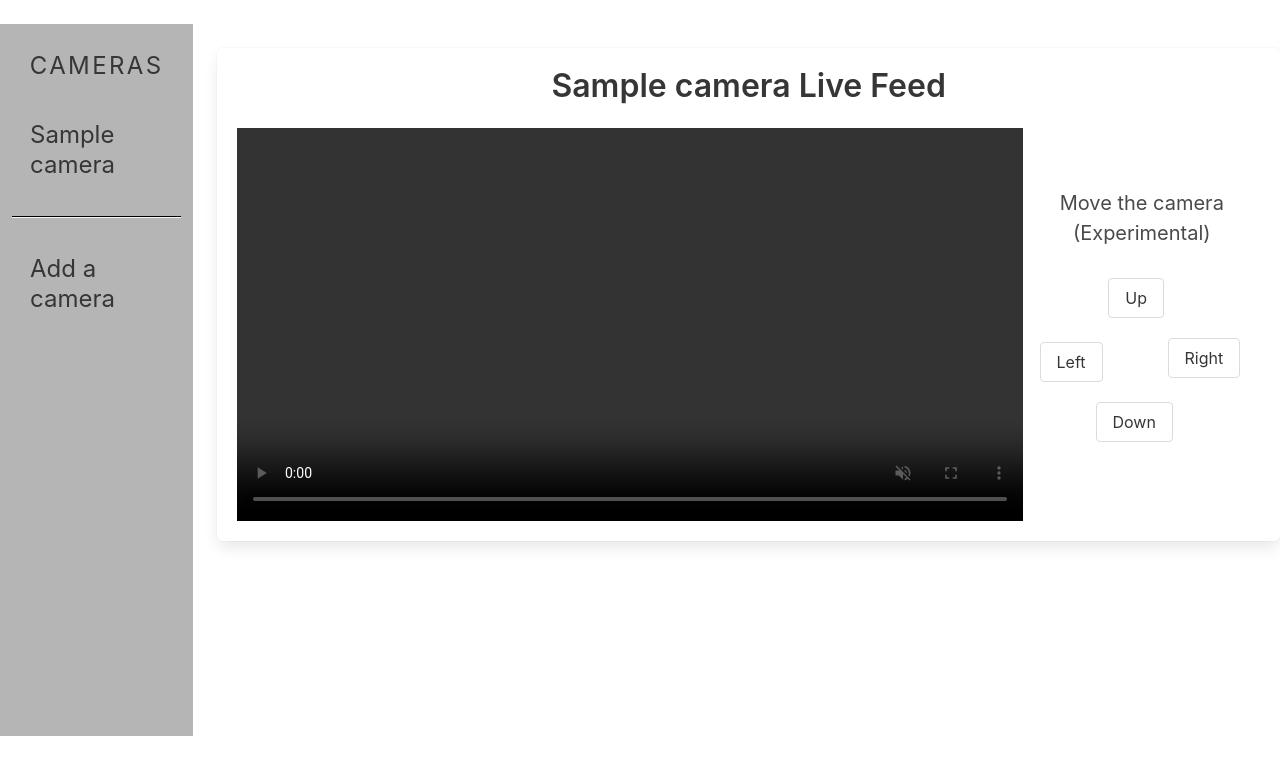
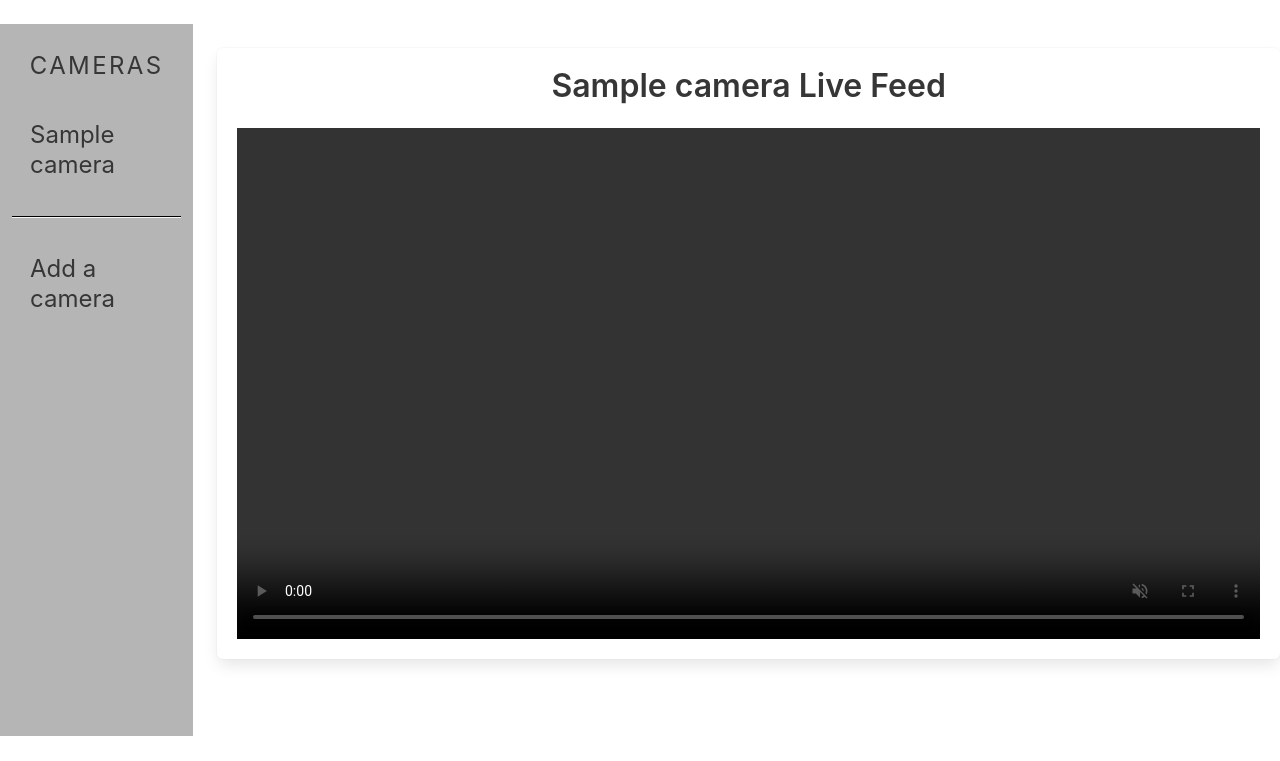
Before and after one commit to h-sarhan/opensec, a Django app: page /1/view/ in a window 1280 px wide. Shown: the top 761 px of the page. Run offline with Django 4.2, Linux system fonts and the light colour scheme; tables that the repository leaves empty hold one stand-in row (values such as "Sample post"); parts of the project's set-up code (start-up, migrations or seed data) failed here and were passed over.

Commit message:
Remove async and onvif related code

```diff
--- a/camera/camera_manager.py
+++ b/camera/camera_manager.py
@@ -1,5 +1,4 @@
 import cv2 as cv
-from asgiref.sync import sync_to_async
 from django.conf import settings
 
 from .camera import CameraSource
@@ -10,9 +9,9 @@ class CameraManager:
     def __init__(self):
         self.cameras = []
         self.sources = []
-        self.feed = LiveFeed()
+        # self.feed = LiveFeed()
 
-    @sync_to_async
+    # @sync_to_async
     def update_camera_list(self, camera_model):
         self.cameras = list(camera_model.objects.all())
 
--- a/opensec/forms.py
+++ b/opensec/forms.py
@@ -6,7 +6,7 @@ from .models import Camera
 class EditCameraForm(forms.ModelForm):
     class Meta:
         model = Camera
-        fields = ("name", "rtsp_url", "is_ptz")
+        fields = ("name", "rtsp_url")
 
     def __init__(self, *args, **kwargs):
         super(EditCameraForm, self).__init__(*args, **kwargs)
@@ -22,7 +22,7 @@ class EditCameraForm(forms.ModelForm):
 class AddCameraForm(forms.ModelForm):
     class Meta:
         model = Camera
-        fields = ("name", "rtsp_url", "is_ptz")
+        fields = ("name", "rtsp_url")
 
     def __init__(self, *args, **kwargs):
         super(AddCameraForm, self).__init__(*args, **kwargs)
--- a/opensec/jobs.py
+++ b/opensec/jobs.py
@@ -5,15 +5,16 @@ from camera import camera_manager
 from schedule import Scheduler
 
 
-async def startup_job(camera_model):
+def startup_job(camera_model):
     print("UPDATING CAMERAS")
-    await camera_manager.update_camera_list(camera_model)
+    camera_manager.update_camera_list(camera_model)
     print("CONNECTING TO SOURCES")
     camera_manager.connect_to_sources()
     camera_manager.update_snapshots()
 
 
 def update_snapshots_job():
+    print("Snapshot updated")
     camera_manager.update_snapshots()
 
 
--- a/opensec/models.py
+++ b/opensec/models.py
@@ -10,8 +10,6 @@ class Camera(models.Model):
         blank=False,
         max_length=200,
     )
-    is_onvif = models.BooleanField("ONVIF compliant?", default=False)
-    is_ptz = models.BooleanField("Has PTZ controls?", default=False)
     is_active = models.BooleanField("Is the camera currently active?", default=False)
     video_height = models.PositiveIntegerField(
         "Source video height", null=True, blank=True
--- a/static/css/base.css
+++ b/static/css/base.css
@@ -10,44 +10,6 @@
   display: flex;
 }
 
-.ptz-controls {
-  display: flex;
-  flex-direction: column;
-  justify-content: center;
-  gap: 30px;
-}
-
-
-.left-btn {
-  /* right: 30px; */
-  left: 1rem;
-  bottom: 2rem;
-}
-
-.right-btn {
-  left: 9rem;
-  bottom: 5.2rem;
-
-}
-.up-btn {
-  left: 5.3rem;
-
-}
-.down-btn {
-  left: 4.5rem;
-  top: 4.8rem;
-}
-
-
-.ptz-controls .buttons {
-  display: block;
-}
-
-.ptz-controls .buttons button{
-  display: block;
-  position: relative;
-}
-
 .navbar-item img {
   max-height: 2.3rem;
 }
--- a/templates/view_camera.html
+++ b/templates/view_camera.html
@@ -18,17 +18,6 @@
               playsinline="true"
               muted="true">
             </video>
-            {% if camera.is_ptz %}
-              <div class="ptz-controls">
-                <div class="has-text-centered is-size-5">Move the camera (Experimental)</div>
-                <div class="buttons">
-                  <button class="button up-btn">Up</button>
-                  <button class="button down-btn">Down</button>
-                  <button class="button left-btn">Left</button>
-                  <button class="button right-btn">Right</button>
-                </div>
-              </div>
-            {% endif %}
           </div>
         </div>
       </div>
```
Also changed, not shown: opensec/apps.py (+8 -6 lines), templates/add_camera.html (+0 -9 lines), templates/edit_camera.html (+0 -7 lines), templates/manage_cameras.html (+0 -7 lines), opensec/migrations/0007_remove_camera_is_onvif_remove_camera_is_ptz.py (added).
